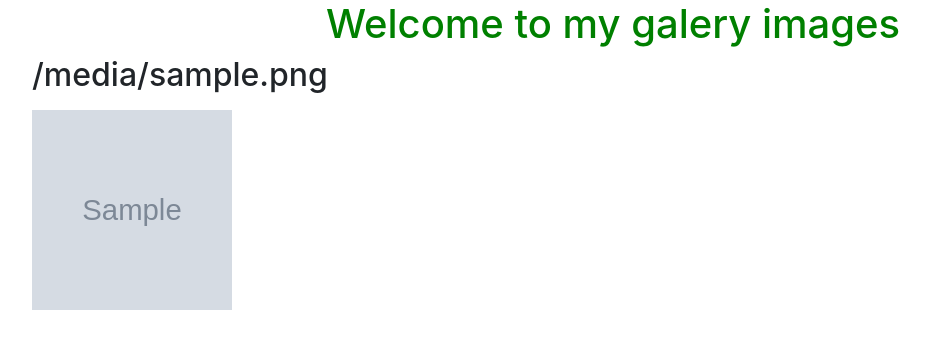
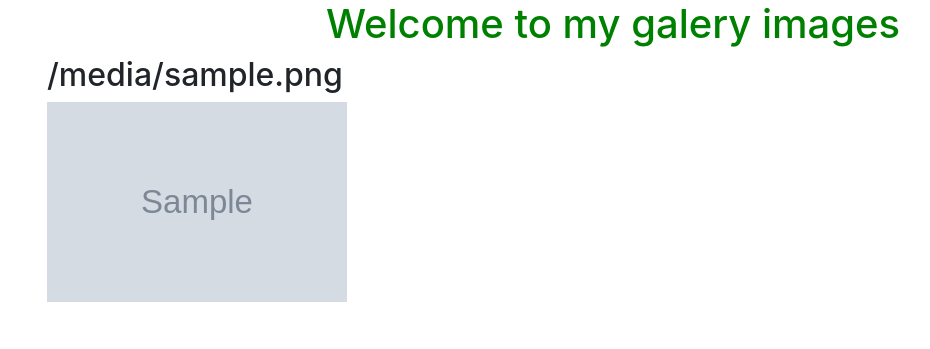
Before and after one commit to GasaGentille/personal_gallery, a Django app: template phootos/templates/image.html in a window 1280 px wide. Shown: the part 56-405 px from the top of the page, without its empty margins (27-957 px from the left). Run offline with Django 3.2, Linux system fonts and the light colour scheme; the template is opened without the code that fills it: most values are stand-ins (such as "Sample title", 1, 10 or a date in 2020); grey boxes marked "Sample" are stand-in pictures; some libraries are stand-ins or nearby versions.

Commit message:
Styling landing page

```diff
--- a/phootos/templates/image.html
+++ b/phootos/templates/image.html
@@ -3,7 +3,7 @@
 {{block.super}}
 <h1 style="text-align:center; color:green"> Welcome to my galery images</h1>
 <div class="container">
-  <div class="row">
+  <div class="row"></div>
 
     {% for image in images %}
 
--- a/static/css/basenews.css
+++ b/static/css/basenews.css
@@ -13,7 +13,10 @@
     margin-top: 8px;
     vertical-align: middle;
     height:200px;
-    width: 200px;
+    width: 300px;
+    display: flex;
+    flex-direction: row;
+
 
   }
   .modal-body img {
```
Also changed, not shown: gentille.jpg (deleted).
